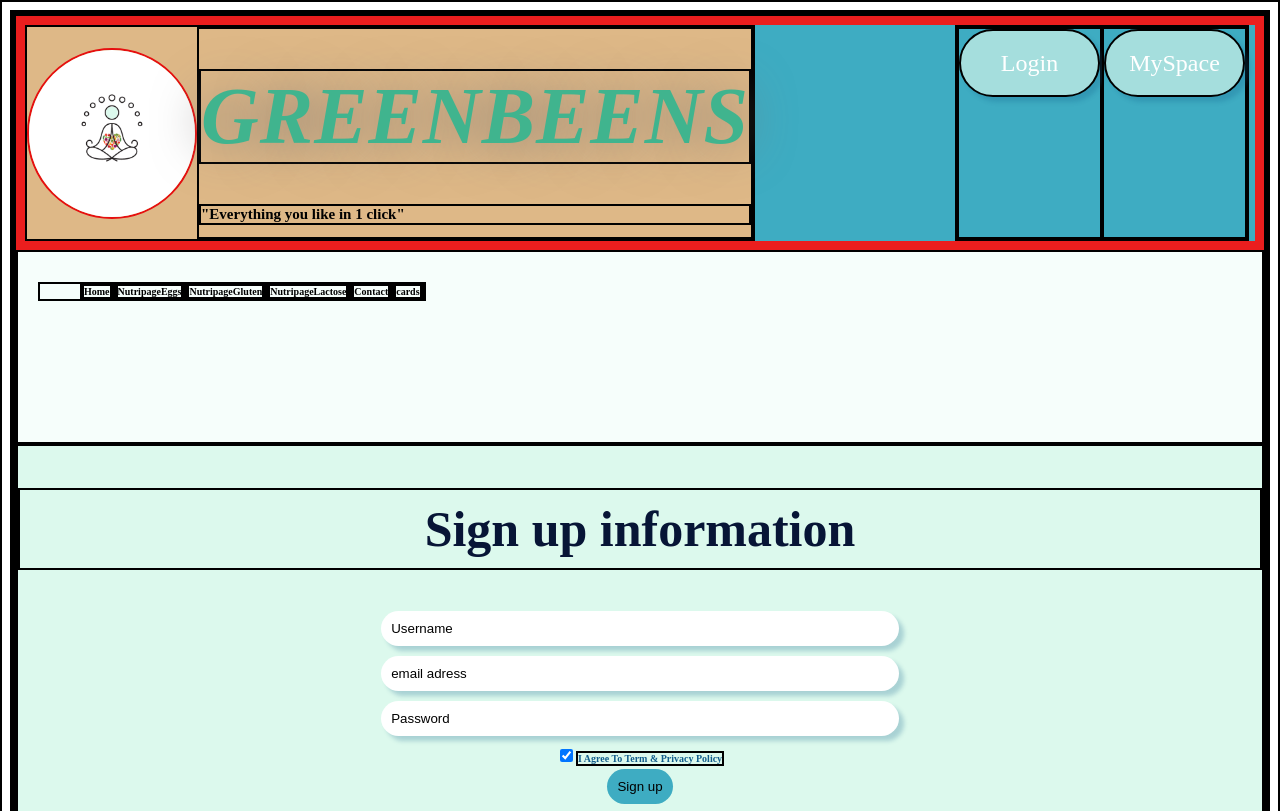
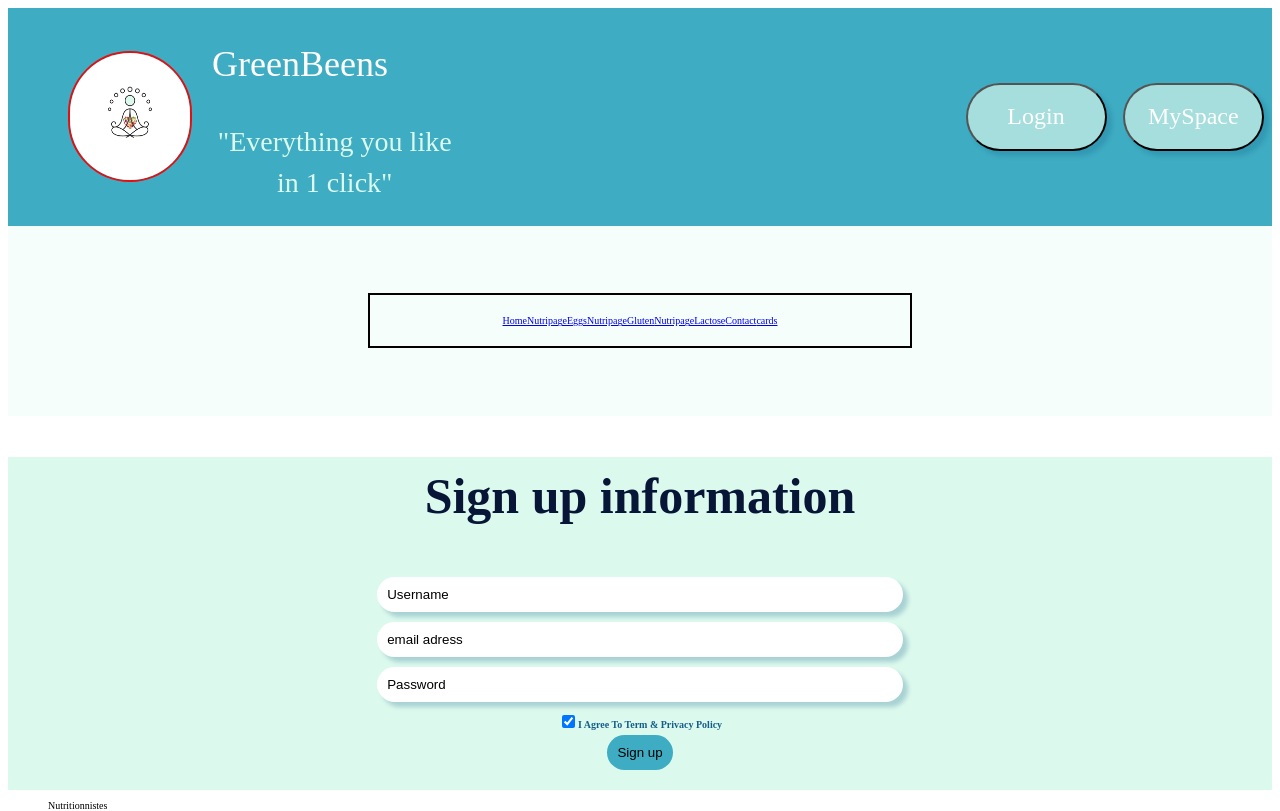
Before and after one commit to WildCodeSchool/fraise-P2, a React (Vite) app: page /connexion in a window 1280 px wide. Shown: the top 811 px of the page. Built offline with nearby package versions, Linux system fonts and the light colour scheme.

Commit message:
set static navbar wireframe style

```diff
--- a/src/components/navbar/NavBar.js
+++ b/src/components/navbar/NavBar.js
@@ -7,22 +7,23 @@ const NavBar = () => {
   return (
 
       <>
-      <div className="log">
+      <div className="login">
 
         <div className="logo-title">
           <img className="logo" src={logo} alt=""/>
+
           <div>
-          <h1 >GreenBeens</h1>
-          <h2 >"Everything you like in 1 click"</h2>
+          <h2 className="title">GreenBeens</h2>
+          <h2 className="slogan">"Everything you like in 1 click"</h2>
           </div>
+
         </div>
+            <div className="button-container">
+            <div className="button">
+            <button>Login</button>
 
-        <div className="button-container">
-          <div className="button">
-          <button>Login</button>
-        </div>
-
-          <div className="button">
+          </div>
+            <div className="button">
             <button>MySpace</button>
           </div>
         </div>
--- a/src/components/navbar/navbar.css
+++ b/src/components/navbar/navbar.css
@@ -1,32 +1,35 @@
-* {
-    border: solid black 2px;
+/*NavBar elements*/
+nav{
+
+    background: rgba(220, 249, 237, 0.25);
+    padding: 20px;
+    height: 15em;
+    display: flex;
+	flex-direction: row;
+	flex-wrap: nowrap;
+	justify-content: center;
+	align-items: center;
+	align-content: stretch;
+
+
 }
 
 
-nav{
-    background: rgba(220, 249, 237, 0.25);
+nav ul{
+    display: flex;
+    justify-content:center;
+    position: absolute;
+    border:solid black 2px;
     padding: 20px;
-    height: 15em;
-}
+    width: 50em;
 
-
-ul{
-    display: flex;
-    justify-content: flex-end;
-    position: absolute;
 
 }
 
-ul li{
+li{
     list-style: none;
-    border:solid black 2px;
 
-}
 
-a{
-    color: black;
-    font-weight: bolder;
-    text-decoration: none;
 
 }
 
@@ -35,9 +38,7 @@ button{
     width: 141px;
     height: 68px;
     color:white;
-
     background: rgba(220, 249, 237, 0.65);
-    /* Shadow */
     box-shadow: 5px 5px 4px rgba(20, 94, 140, 0.25);
     border-radius: 90px;
     font-family: Oswald;
@@ -47,57 +48,79 @@ button{
 
 }
 
-.log{
+/*Header Elements*/
+
+.login{
     display: flex;
 	flex-direction: row;
-	flex-wrap: wrap;
 	align-content: flex-start;
     background: #3EACC2;
-    border:solid rgb(235, 30, 30) 9px;
+
 }
 
 
-.button{
-    display: flex;
-    justify-content: flex-end;
+
+
+.logo{
+
+
+    border-radius: 90px;
+    width: 120px;
+    height: 127px;
+    border-radius: 90px;
+    border:solid  rgb(230, 15, 15) 2px;
+    margin-right:20px;
+    margin-left:20px;
 
 
 }
 
-.logo{
-
-    left: 630px;
-    top: 75px;
-    border-radius: 90px;
-    width: 166px;
-    height: 167px;
-    border-radius: 90px;
-    border:solid  rgb(230, 15, 15) 2px;
-
-
-}
-
-.title{
-    /* Website name */
-    font-family: Oswald;
-    font-style: normal;
-    color:white;
-
-}
 
 .logo-title{
-    background-color: burlywood;
+
     display: flex;
 	flex-direction: row;
 	flex-wrap: nowrap;
 	justify-content: flex-start;
 	align-items: center;
 	align-content: stretch;
+    margin-left:40px;
 
 }
 
+
+.logo-title .title{
+
+    font-family: Oswald;
+    font-style: normal;
+    font-weight: 500;
+    font-size: 36px;
+    line-height: 53px;
+    color:white;
+}
+
+.logo-title .slogan{
+
+    font-family: Oswald;
+    font-style: normal;
+    font-weight: 500;
+    font-size: 28px;
+    line-height: 41px;
+    align-items: center;
+    text-align: center;
+    color: #DCF9ED;
+
+}
+
+
 .button-container{
+
     display: flex;
-    flex-direction: row;
-    margin-left:20em;
+	flex-direction: row;
+	flex-wrap: wrap;
+	justify-content: space-around;
+	align-content: center;
+    width: 40em;
+    margin-left:50em;
+
 }
```
